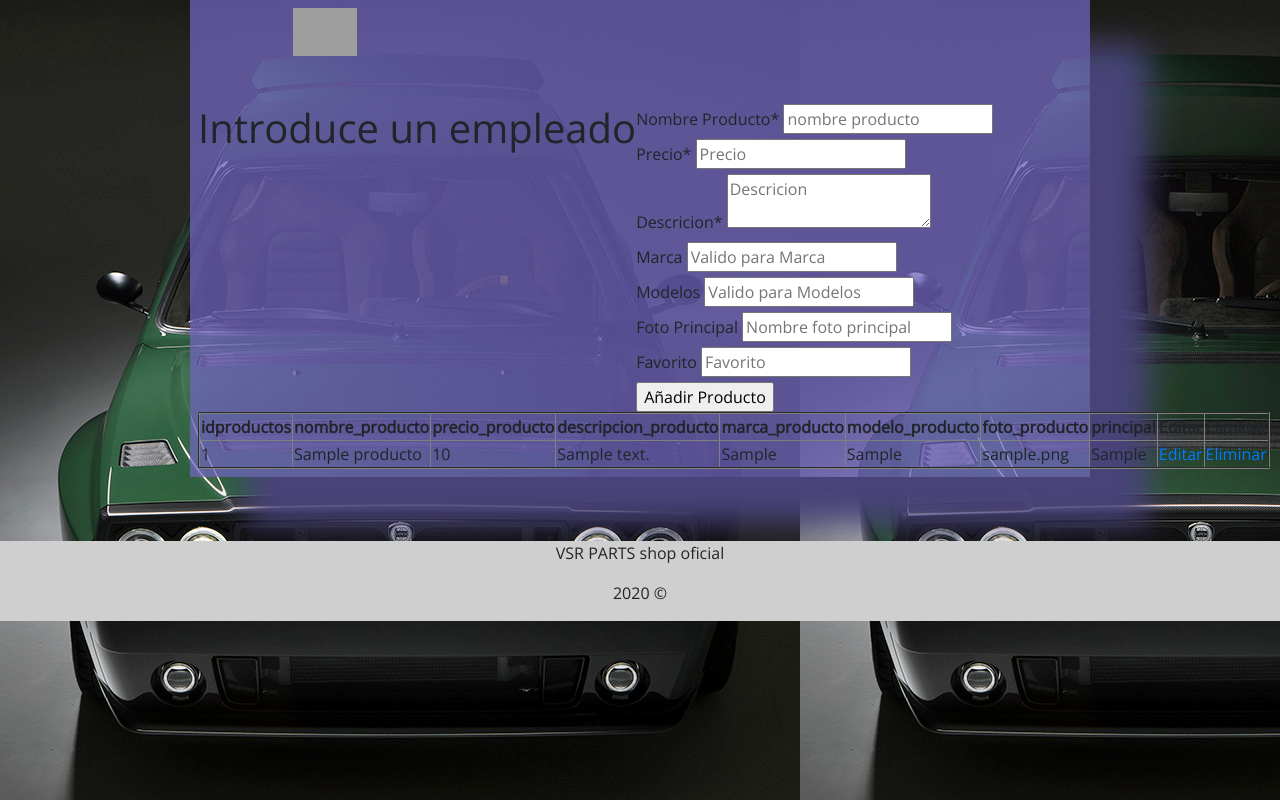
After one commit to gunter443/vsrparts, a PHP site: page /listaAdmin.php in a window 1280 px wide. The commit adds this page. Run offline with PHP 8.4, Linux system fonts and the light colour scheme; a user stored in the database is signed in; tables that the repository leaves empty or names only in its code hold one stand-in row (values such as "Sample post"); some libraries are stand-ins or nearby versions; grey boxes are pictures that could not be loaded.

Commit message:
logica gestion de la pagina

```diff
--- a/css/contactanos.css
+++ b/css/contactanos.css
@@ -30,7 +30,7 @@
 }
 
 body {
-    background-image: url("../img/lanciaFondo.jpg");
+    background-image: url("../fotos/lanciaFondo.jpg");
     background-repeat: repeat;
     background-attachment: fixed;
 }
--- a/css/index.css
+++ b/css/index.css
@@ -30,7 +30,7 @@
 }
 
 body {
-    background-image: url("../img/lanciaFondo.jpg");
+    background-image: url("../fotos/lanciaFondo.jpg");
     background-repeat: repeat;
     background-attachment: fixed;
 }
--- a/css/productos.css
+++ b/css/productos.css
@@ -30,7 +30,7 @@
 }
 
 body {
-    background-image: url("../img/lanciaFondo.jpg");
+    background-image: url("../fotos/lanciaFondo.jpg");
     background-repeat: repeat;
     background-attachment: fixed;
 }
--- a/js/contactanos.js
+++ b/js/contactanos.js
@@ -0,0 +1,5 @@
+$(document).ready(function() {
+    $("#admin").on("click", function() {
+        window.location.replace("./inicio.php");
+    });
+});
--- a/js/productos.js
+++ b/js/productos.js
@@ -1,7 +1,7 @@
 $(document).ready(function() {
     $("#search").on("keyup", function() {
         var value = $(this).val().toLowerCase();
-        $("#listcadars").filter(function() {
+        $(".cardtamaño").filter(function() {
             $(this).toggle($(this).text().toLowerCase().indexOf(value) > -1)
         });
     });
--- a/php/contactanos.html
+++ b/php/contactanos.html
@@ -22,7 +22,7 @@
                 <a href="./index.php"><img src="../fotos/Vsr parts/iconoPagina.png" alt="Página Principal"></a>
             </div>
             <div class="fila_botones">
-                <a href="./principal.html">Página Principal</a>
+                <a href="./index.php">Página Principal</a>
                 <a href="./productos.php">Todos los Productos</a>
                 <a href="./contactanos.html">Contactanos</a>
             </div>
@@ -104,6 +104,7 @@
         <div class="pie">
             <p>Jose Luís López Mosteiro & Adrián Freire Torres</p>
             <p>2020 &copy</p>
+            <button id="admin" class="mini">admin</button>
         </div>
     </div>
     </div>
--- /dev/null
+++ b/php/listaAdmin.php
@@ -0,0 +1,113 @@
+<?php
+include_once "conexionBBDD.php";
+session_start();
+if (!$_SESSION['sesion']) {
+    header("location:inicio.php");
+}
+//$sql = $conexion->query("SELECT * FROM productos;"); /*ejecuta el select para mostrar los datos desde el inicio de la página*/
+//$personas = $sql->fetchAll(PDO::FETCH_OBJ);
+?>
+
+<!DOCTYPE html>
+<html lang="en">
+
+<head>
+    <meta charset="UTF-8">
+    <meta name="viewport" content="width=device-width, initial-scale=1.0">
+    <meta http-equiv="X-UA-Compatible" content="ie=edge">
+    <link href="https://fonts.googleapis.com/css?family=Open+Sans&display=swap" rel="stylesheet">
+    <link rel="stylesheet" href="https://maxcdn.bootstrapcdn.com/bootstrap/4.0.0/css/bootstrap.min.css" integrity="sha384-Gn5384xqQ1aoWXA+058RXPxPg6fy4IWvTNh0E263XmFcJlSAwiGgFAW/dAiS6JXm" crossorigin="anonymous">
+    <link rel="shortcut icon" href="../fotos/icono.png" type="image/x-icon">
+    <link rel="stylesheet" href="../css/index.css">
+    <title>lista Productos adiministrador </title>
+</head>
+
+<body>
+    <div id="body" class="contenedorP">
+        <div class="cabecera">
+            <div class="nombre">
+                <a href="./index.php"><img src="../fotos/Vsr parts/iconoPagina.png" alt="Página Principal"></a>
+            </div>
+        </div>
+        <div class="contenido">
+            <h1>Introduce un empleado</h1>
+            <div>
+                <form action="./insertar.php" method="post">
+                    <label for="nomPro">Nombre Producto<span>*</span></label>
+                    <input type="text" name="nomPro" id="nomPro" placeholder="nombre producto" pattern="[A-Z]" title="Nombre Producto" required>
+                    <br>
+                    <label for="precio">Precio<span>*</span></label>
+                    <input type="text" name="precio" id="precio" pattern="[0-9]" placeholder="Precio" required>
+                    <br>
+                    <label for="des">Descricion<span>*</span></label>
+                    <textarea  type="text" name="des" id="des" placeholder="Descricion" required></textarea>
+                    <br>
+                    <label for="marcPro">Marca</label>
+                    <input type="text" name="marcPro" id="marcPro"  placeholder="Valido para Marca">
+                    <br>
+                    <label for="modPro">Modelos</label>
+                    <input type="text" name="modPro" id="modPro"  placeholder="Valido para Modelos">
+                    <br>
+                    <label for="foto">Foto Principal</label>
+                    <input type="text" name="foto" id="foto"  placeholder="Nombre foto principal">
+                    <br>
+                    <label for="prin">Favorito</label>
+                    <input type="text" name="prin" id="prin" pattern="[0-1]{1}"  placeholder="Favorito">
+                    <br>
+                    <input type="submit" value="Añadir Producto" id="btn">
+                </form>
+            </div>
+            <br>
+            <table border="2">
+                <thead>
+                    <tr>
+                        <th>idproductos</th>
+                        <th>nombre_producto</th>
+                        <th>precio_producto</th>
+                        <th>descripcion_producto</th>
+                        <th>marca_producto</th>
+                        <th>modelo_producto</th>
+                        <th>foto_producto</th>
+                        <th>principal</th>
+                        <th>Editar</th>
+                        <th>Eliminar</th>
+                    </tr>
+                </thead>
+                <tbody>
+                    <?php
+                    include_once "conexionBBDD.php";/*inserta el codigo de la conexion*/
+                    $sql = $conexion->query("SELECT * FROM productos;");
+                    $productos = $sql->fetchAll(PDO::FETCH_OBJ);/*ejecuta la busqueda y la guardamos en un array*/
+                    foreach ($productos as $producto) {/*lo recorremos para generar una tabla con los datos*/
+                        echo '<tr><td>';
+                        echo $producto->idproductos  . "</td><td>";
+                        echo $producto->nombre_producto . "</td><td>";
+                        echo $producto->precio_producto . "</td><td>";
+                        echo $producto->descripcion_producto . "</td><td>";
+                        echo $producto->marca_producto . "</td><td>";
+                        echo $producto->modelo_producto . "</td><td>";
+                        echo $producto->foto_producto . "</td><td>";
+                        echo $producto->principal . "</td>";
+                    ?>
+                        <td><a href="<?php echo "editar.php?id=" . $producto->idproductos ?>">Editar</a></td> <!-- en el td, envía el id del empleado para poder editarlo-->
+                        <td><a href="<?php echo "eliminar.php?id=" . $producto->idproductos ?>">Eliminar</a></td> <!-- en el td, envía el id del empleado para poder eliminarlo-->
+                    <?php
+                        echo '</tr>';
+                    }
+
+                    ?>
+                </tbody>
+            </table>
+        </div>
+    </div>
+    <div class="pie">
+        <p>VSR PARTS shop oficial</p>
+        <p>2020 &copy</p>
+    </div>
+</body>
+<script src="https://code.jquery.com/jquery-3.2.1.slim.min.js" integrity="sha384-KJ3o2DKtIkvYIK3UENzmM7KCkRr/rE9/Qpg6aAZGJwFDMVNA/GpGFF93hXpG5KkN" crossorigin="anonymous"></script>
+<script src="https://cdnjs.cloudflare.com/ajax/libs/popper.js/1.12.9/umd/popper.min.js" integrity="sha384-ApNbgh9B+Y1QKtv3Rn7W3mgPxhU9K/ScQsAP7hUibX39j7fakFPskvXusvfa0b4Q" crossorigin="anonymous"></script>
+<script src="https://maxcdn.bootstrapcdn.com/bootstrap/4.0.0/js/bootstrap.min.js" integrity="sha384-JZR6Spejh4U02d8jOt6vLEHfe/JQGiRRSQQxSfFWpi1MquVdAyjUar5+76PVCmYl" crossorigin="anonymous"></script>
+<script src="../js/index.js"></script>
+
+</html>
--- a/php/loginUsers.php
+++ b/php/loginUsers.php
@@ -20,11 +20,11 @@
                 $_SESSION['sesion']="dog";
                 setcookie("nombre", $username, time()+(86400));
                 $_SESSION['nombre'] = $username;
-                header("Location: index.php");
+                header("Location: listaAdmin.php");
 
             } else {
                 echo("<script>alert('Usuario y/o contraseña incorrecto(s)');
-                window.location.href='./index.php';</script>");
+                window.location.href='./contactanos.html';</script>");
 
                 //header("Location: inicio.php");
             }
--- a/php/productos.php
+++ b/php/productos.php
@@ -30,7 +30,7 @@ include_once "conexionBBDD.php";
                 <input id="search" type="text" placeholder="Search..">
             </div>
             <div class="fila_botones">
-                <a href="./principal.html">Página Principal</a>
+                <a href="./index.php">Página Principal</a>
                 <a href="./productos.php">Todos los Productos</a>
                 <a href="./contactanos.html">Contactanos</a>
             </div>
```
Also changed, not shown: php/editar.php (added, +64 -0 lines), php/eliminar.php (added, +17 -0 lines), php/guardarDatos.php (added, +27 -0 lines), php/insertar.php (added, +24 -0 lines), php/product.php (+21 -9 lines), js/product.js (added).
